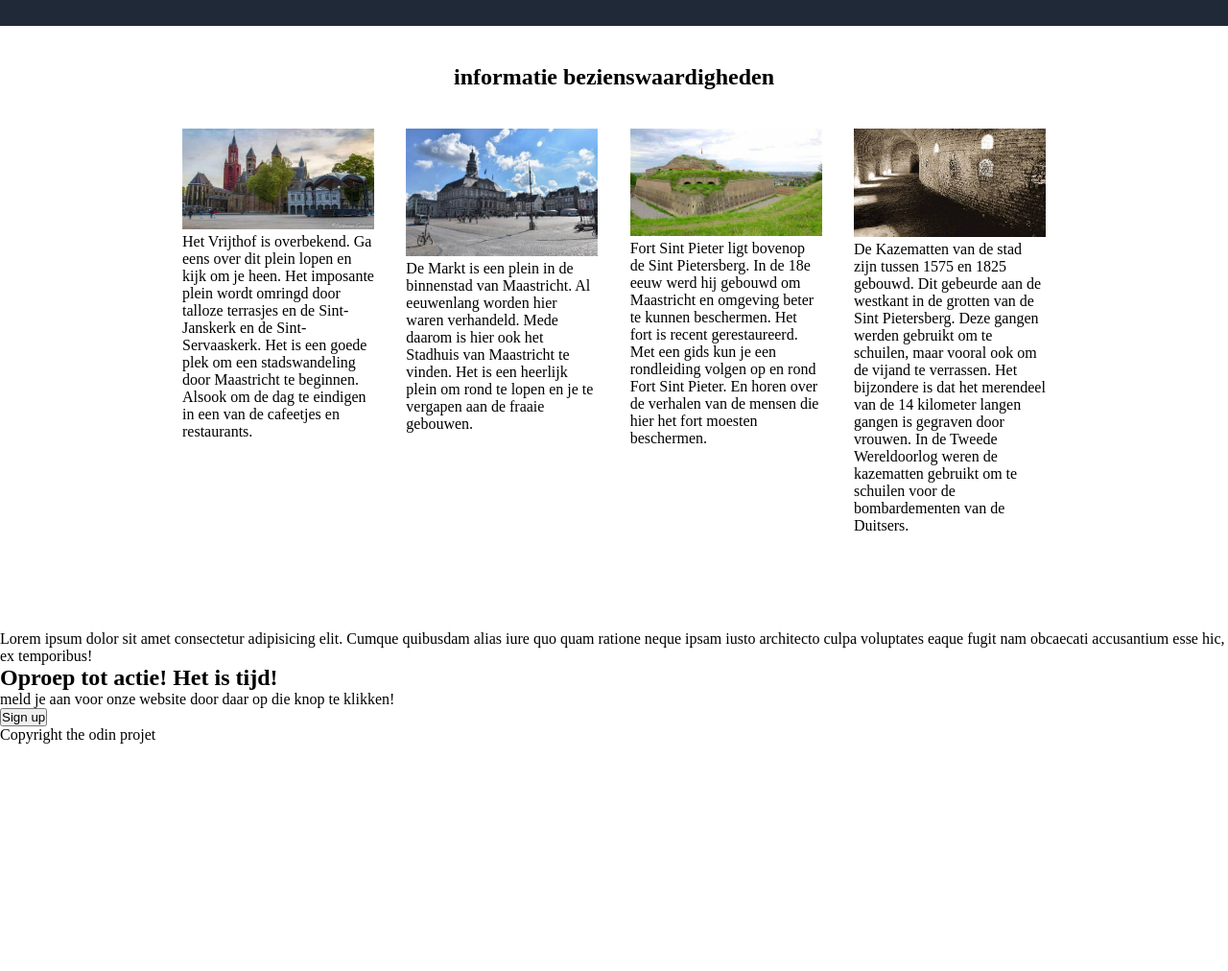
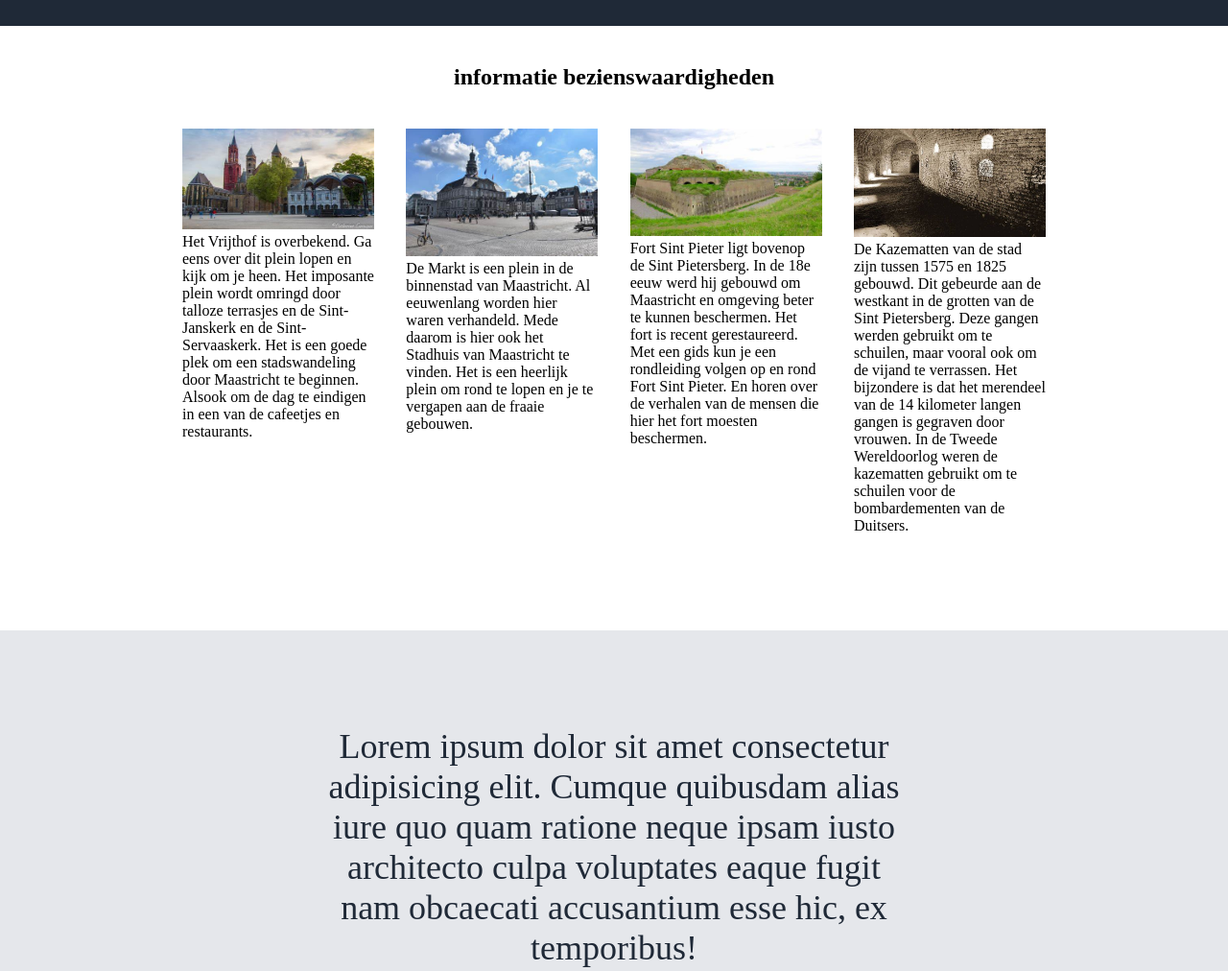
Before and after one commit to LorcanLonergan/Css-landing-page-project, a plain HTML site: page index.html in a window 1280 px wide. Shown: the part 540-1552 px from the top of the page at 96% size. Before the commit the page ends 1315 px from the top, so only its background shows below. Drawn offline with Linux system fonts and the light colour scheme.

Commit message:
add quotes styles

```diff
--- a/styles.css
+++ b/styles.css
@@ -79,7 +79,7 @@
     display: flex;
     justify-content: center;
     justify-content: space-between;
-    margin-bottom: 100px;
+    padding-bottom: 100px;
 
 }
 
@@ -96,3 +96,19 @@
     width: 200px;
     height: auto;
 }
+
+.quote{
+    background-color: #e5e7eb;
+    font-size: 36px;
+    color: #1f2937;
+}
+
+.quote .container3{
+    width: 800px;
+    margin: 0 auto;
+    display: flex;
+    align-items: center;
+    padding: 100px;
+    text-align: center;
+
+}
```
